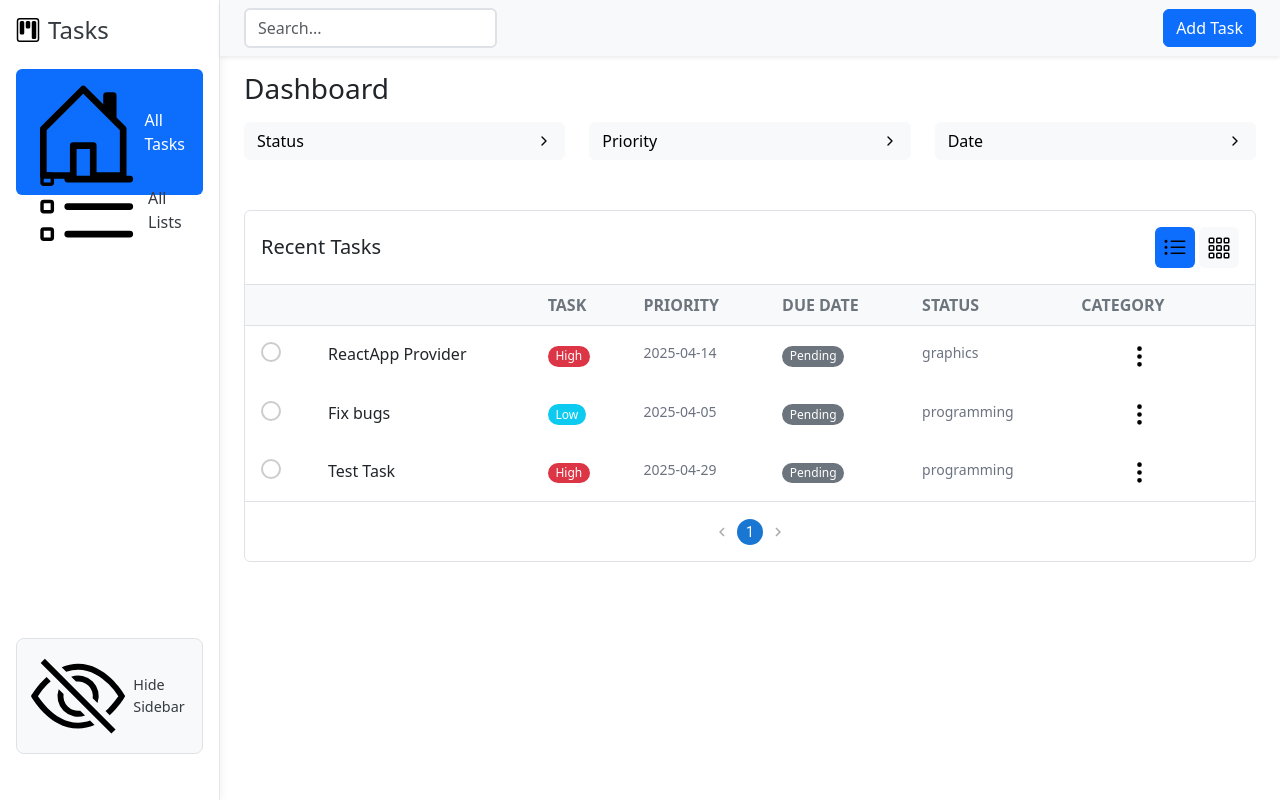
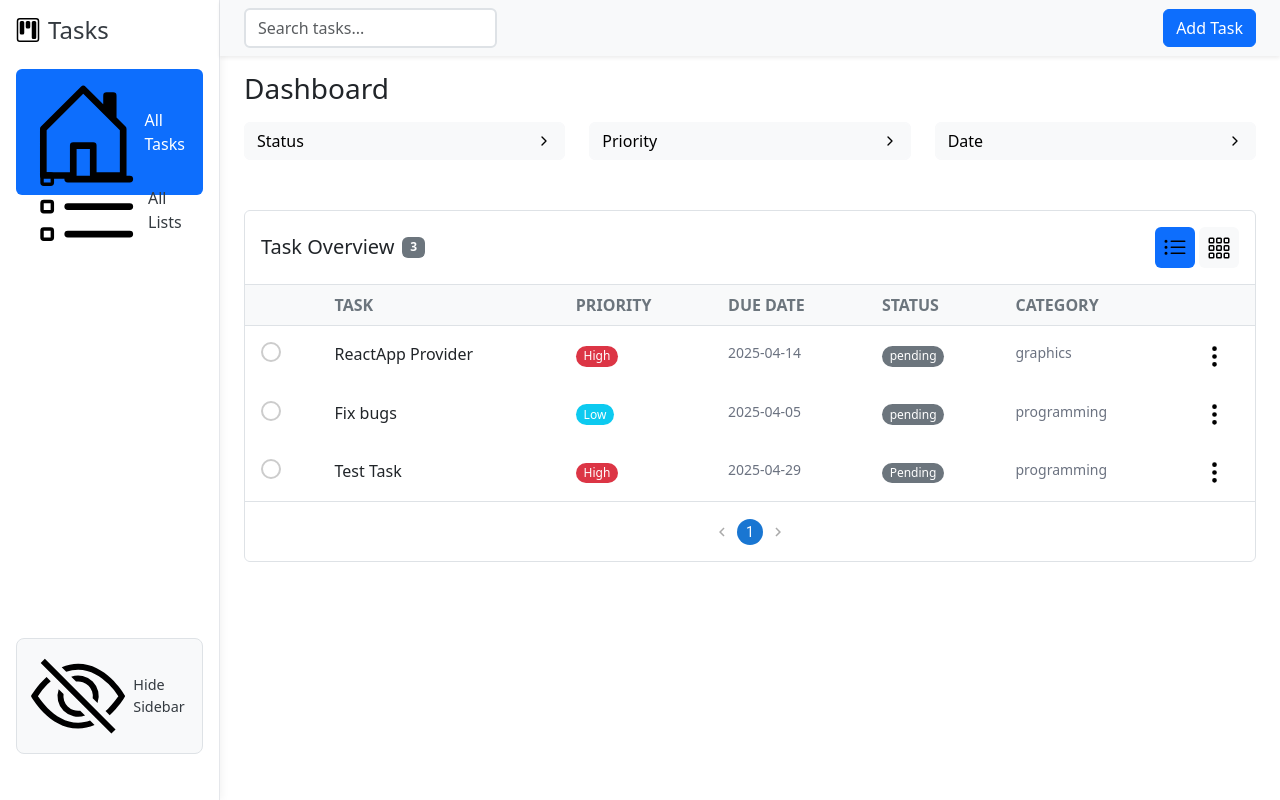
Before and after one commit to zeyadwaled25/Task-Management-System, a React (Vite) app: page / in a window 1280 px wide. Built offline with nearby package versions, Linux system fonts and the light colour scheme; data requests are answered from the project's data file.

Commit message:
Refactor App component to integrate SearchContext, update routing to remove unnecessary props, and enhance Table component with improved search functionality and UI updates

```diff
--- a/src/App.jsx
+++ b/src/App.jsx
@@ -1,27 +1,27 @@
-import React, { useState } from "react";
+import React from "react";
 import { RouterProvider } from "react-router-dom";
 
 // Contexts
 import { TaskProvider } from "./context/TaskContext";
 import { ModalProvider } from "./context/ModalContext";
+import { SearchProvider } from "./context/SearchContext";
 
 // Router
 import createRouter from "./router";
 
 const AppWithContextRouter = () => {
-  const [searchQuery, setSearchQuery] = useState("");
-
-  const router = createRouter(searchQuery, setSearchQuery);
-
+  const router = createRouter();
   return <RouterProvider router={router} />;
 };
 
 const App = () => (
-  <ModalProvider>
-    <TaskProvider>
-      <AppWithContextRouter />
-    </TaskProvider>
-  </ModalProvider>
+  <SearchProvider>
+    <ModalProvider>
+      <TaskProvider>
+        <AppWithContextRouter />
+      </TaskProvider>
+    </ModalProvider>
+  </SearchProvider>
 );
 
 export default App;
--- a/src/Applayout.jsx
+++ b/src/Applayout.jsx
@@ -11,10 +11,12 @@ import EditListContent from "./components/Navbar/EditListContent";
 
 import { TaskContext } from "./context/TaskContext";
 import { useModal } from "./context/ModalContext";
+import { useSearch } from "./context/SearchContext";
 
-const AppLayout = ({ searchQuery, setSearchQuery }) => {
+const AppLayout = () => {
   const { addTaskToList, lists } = useContext(TaskContext);
   const { modalState } = useModal();
+  const { searchQuery } = useSearch();
   const [selectedList, setSelectedList] = useState(null);
   const [isSidebarOpen, setIsSidebarOpen] = useState(true);
   const toggleSidebar = () => setIsSidebarOpen(!isSidebarOpen);
@@ -52,9 +54,9 @@ const AppLayout = ({ searchQuery, setSearchQuery }) => {
     <div className="app d-flex">
       <Sidebar isSidebarOpen={isSidebarOpen} toggleSidebar={toggleSidebar} />
       <div className="d-flex flex-column flex-grow-1">
-        <Navbar setSearchQuery={setSearchQuery} />
+        <Navbar />
         <div className="flex-grow-1">
-          <Outlet />
+          <Outlet context={{ searchQuery }} />
         </div>
       </div>
       <GlobalModal>{renderModalContent()}</GlobalModal>
--- a/src/BackEnd/db.json
+++ b/src/BackEnd/db.json
@@ -3,7 +3,7 @@
     {
       "id": "1",
       "name": "graphics",
-      "status": "Pending",
+      "status": "Completed",
       "date": "2025-04-26"
     },
     {
@@ -18,7 +18,7 @@
       "id": "1744618356929",
       "name": "ReactApp Provider",
       "description": "",
-      "status": "Pending",
+      "status": "pending",
       "priority": "High",
       "date": "2025-04-14",
       "keywords": [],
@@ -29,7 +29,7 @@
       "id": "3",
       "name": "Fix bugs",
       "description": "",
-      "status": "Pending",
+      "status": "pending",
       "priority": "Low",
       "date": "2025-04-05",
       "keywords": [
--- a/src/components/Navbar/navBar.jsx
+++ b/src/components/Navbar/navBar.jsx
@@ -1,23 +1,45 @@
 // src/components/Navbar/navBar.jsx
-import React from "react";
+import React, { useState } from "react";
 import { useModal } from "../../context/ModalContext";
+import { useSearch } from "../../context/SearchContext";
 
-const Navbar = ({ setSearchQuery }) => {
+const Navbar = () => {
   const { openModal } = useModal();
+  const { setSearchQuery } = useSearch();
+  const [searchValue, setSearchValue] = useState("");
 
   const handleSearchChange = (e) => {
-    setSearchQuery(e.target.value);
+    const value = e.target.value;
+    setSearchValue(value);
+    setSearchQuery(value);
+  };
+
+  const handleClearSearch = () => {
+    setSearchValue("");
+    setSearchQuery("");
   };
 
   return (
     <nav className="navbar navbar-expand-lg navbar-light bg-light text-dark shadow-sm">
       <div className="container-fluid px-4">
-        <input
-          className="form-control rounded w-25 bg-white text-dark border-2"
-          type="text"
-          onChange={handleSearchChange}
-          placeholder="Search..."
-        />
+        <div className="position-relative w-25">
+          <input
+            className="form-control rounded bg-white text-dark border-2"
+            type="text"
+            value={searchValue}
+            onChange={handleSearchChange}
+            placeholder="Search tasks..."
+          />
+          {searchValue && (
+            <button
+              className="position-absolute top-50 end-0 translate-middle-y bg-transparent border-0 pe-2"
+              onClick={handleClearSearch}
+              aria-label="Clear search"
+            >
+              <span aria-hidden="true">&times;</span>
+            </button>
+          )}
+        </div>
         <button
           className="
           btn btn-primary w-auto ms-2"
--- a/src/components/Table/Table.jsx
+++ b/src/components/Table/Table.jsx
@@ -1,14 +1,15 @@
 import { useEffect, useMemo, useState, useContext } from "react";
 import { TaskContext } from "../../context/TaskContext";
+import { useSearch } from "../../context/SearchContext";
 import Filter from "./Filter";
 import "./Table.css";
 import { Grid3x3Gap, ListUl, CheckCircleFill } from "react-bootstrap-icons"; // أضفنا CheckCircleFill
 import { Pagination } from "@mui/material";
 import Options from "./Options/Options";
 
-function Table({ searchQuery }) {
+function Table () {
   const { tasks, updateTask } = useContext(TaskContext);
-  const [selectedTasks, setSelectedTasks] = useState([]);
+  const { searchQuery } = useSearch();
   const [viewMode, setViewMode] = useState("table");
 
   const tableSize = 5;
@@ -32,9 +33,12 @@ function Table({ searchQuery }) {
           !filterOptions.priority || task.priority === filterOptions.priority;
         const matchesStatus =
           !filterOptions.status || task.status === filterOptions.status;
-        const matchesSearch = task.name
-          .toLowerCase()
-          .includes(searchQuery.toLowerCase());
+        const query = searchQuery.toLowerCase().trim();
+        const matchesSearch = query === "" ||
+          task.name.toLowerCase().includes(query) ||
+          task.category.toLowerCase().includes(query) ||
+          (task.description && task.description.toLowerCase().includes(query));
+
         return matchesPriority && matchesStatus && matchesSearch;
       })
       .sort((a, b) => {
@@ -47,6 +51,15 @@ function Table({ searchQuery }) {
         }
       });
   }, [tasks, filterOptions, searchQuery]);
+  // Reset to first page when search or filters change
+  useEffect(() => {
+    setPagination(prev => ({
+      ...prev,
+      currentPage: 1,
+      from: 0,
+      to: tableSize
+    }));
+  }, [searchQuery, filterOptions]);
 
   // تعديل الدالة عشان تعمل toggle بين "Completed" و "pending"
   const handleMarkAsCompleted = async (task) => {
@@ -85,6 +98,22 @@ function Table({ searchQuery }) {
     return () => mediaQuery.removeEventListener("change", handleMediaChange);
   }, []);
 
+  // Show message when no tasks match the search query
+  if (filteredTasks.length === 0 && searchQuery) {
+    return (
+      <div className="table-container py-3 pb-md-0 px-4">
+        <Filter
+          filterOptions={filterOptions}
+          setFilterOptions={setFilterOptions}
+        />
+        <div className="table-content border rounded p-5 text-center">
+          <h3 className="text-muted">No tasks found matching "{searchQuery}"</h3>
+          <p>Try adjusting your search or filters</p>
+        </div>
+      </div>
+    );
+  }
+
   return (
     <div className="table-container py-3 pb-md-0 px-4">
       <Filter
@@ -94,7 +123,10 @@ function Table({ searchQuery }) {
       <div className="table-content border rounded">
         <div className="p-3">
           <div className="d-flex justify-content-between align-items-center">
-            <h3 className="h5 text-dark mb-0">Recent Tasks</h3>
+            <h3 className="h5 text-dark mb-0 d-flex align-items-center">
+              {searchQuery ? `Search Results for "${searchQuery}"` : "Task Overview"}
+              {filteredTasks.length > 0 && <span className="ms-2 badge bg-secondary">{filteredTasks.length}</span>}
+            </h3>
             <div className="view d-flex gap-1">
               <button
                 className={`btn btn-light p-2 text-muted border-0 ${
@@ -122,7 +154,6 @@ function Table({ searchQuery }) {
                 <thead className="border-bottom border-top">
                   <tr className="table-light">
                     <th className="px-3 py-2"></th> {/* عمود الدايرة */}
-                    <th className="px-3 py-2"></th> {/* عمود الـ checkbox */}
                     <th className="text-secondary text-uppercase px-3 py-2">
                       Task
                     </th>
@@ -144,12 +175,17 @@ function Table({ searchQuery }) {
                 <tbody>
                   {filteredTasks
                     .slice(pagination.from, pagination.to)
-                    .map((task) => (
+                    .map((task) => {
+                      // Highlight the search term in task name
+                      let taskName = task.name;
+                      if (searchQuery) {
+                        const regex = new RegExp(`(${searchQuery})`, 'gi');
+                        taskName = taskName.replace(regex, '<mark>$1</mark>');
+                      }
+
+                      return (
                         <tr
                           key={task.id}
-                        className={
-                          selectedTasks.includes(task.id) ? "table-active" : ""
-                        }
                         >
                           <td className="px-3 py-3">
                             <div
@@ -163,7 +199,10 @@ function Table({ searchQuery }) {
                               )}
                             </div>
                           </td>
-                        <td className="task-name px-3 py-3">{task.name}</td>
+                          <td
+                            className="task-name px-3 py-3"
+                            dangerouslySetInnerHTML={{ __html: taskName }}
+                          />
                           <td className="px-3 py-3 d-none d-sm-table-cell">
                             <span
                               className={`badge fw-normal ${
@@ -202,7 +241,8 @@ function Table({ searchQuery }) {
                             <Options task={task} />
                           </td>
                         </tr>
-                    ))}
+                      );
+                    })}
                 </tbody>
               </table>
             </div>
@@ -210,12 +250,18 @@ function Table({ searchQuery }) {
             <div className="grid-view p-3">
               {filteredTasks
                 .slice(pagination.from, pagination.to)
-                .map((task) => (
+                .map((task) => {
+                  // Highlight the search term in task name
+                  let taskName = task.name;
+                  if (searchQuery) {
+                    const regex = new RegExp(`(${searchQuery})`, 'gi');
+                    taskName = taskName.replace(regex, '<mark>$1</mark>');
+                  }
+
+                  return (
                     <div
                       key={task.id}
-                    className={`card mb-3 ${
-                      selectedTasks.includes(task.id) ? "table-active" : ""
-                    }`}
+                      className={"card mb-3"}
                     >
                       <div className="card-body">
                         <div className="d-flex justify-content-between align-items-center">
@@ -230,7 +276,10 @@ function Table({ searchQuery }) {
                                 <CheckCircleFill className="checkmark" />
                               )}
                             </div>
-                          <h5 className="task-name mb-0">{task.name}</h5>
+                            <h5
+                              className="task-name mb-0"
+                              dangerouslySetInnerHTML={{ __html: taskName }}
+                            />
                           </div>
                           <Options task={task} />
                         </div>
@@ -255,7 +304,8 @@ function Table({ searchQuery }) {
                         </p>
                       </div>
                     </div>
-                ))}
+                  );
+                })}
             </div>
           )}
         </div>
--- /dev/null
+++ b/src/context/SearchContext.jsx
@@ -0,0 +1,15 @@
+import React, { createContext, useContext, useState } from "react";
+
+const SearchContext = createContext();
+
+export const SearchProvider = ({ children }) => {
+  const [searchQuery, setSearchQuery] = useState("");
+
+  return (
+    <SearchContext.Provider value={{ searchQuery, setSearchQuery }}>
+      {children}
+    </SearchContext.Provider>
+  );
+};
+
+export const useSearch = () => useContext(SearchContext);
--- a/src/router.jsx
+++ b/src/router.jsx
@@ -9,23 +9,36 @@ import ManageListsPage from "./pages/ManageLists/ManageListsPage";
 import EditListPage from "./pages/EditList/EditListPage";
 import AppLayout from "./Applayout";
 
-const router = (searchQuery, setSearchQuery) =>
+const router = () =>
   createBrowserRouter([
     {
       path: "/",
-      element: (
-        <AppLayout searchQuery={searchQuery} setSearchQuery={setSearchQuery} />
-      ),
+      element: <AppLayout />,
       children: [
-        { path: "/", element: <Table searchQuery={searchQuery} /> },
+        {
+          path: "/",
+          element: <Table />,
+        },
         {
           path: "/lists-board",
-          element: <ListsBoard />, // ما عادش محتاجين نمرر lists أو onDeleteList
+          element: <ListsBoard />,
         },
-        { path: "/list/:id", element: <ListTasksPage /> },
-        { path: "/create-list", element: <CreateListPage /> },
-        { path: "/edit-list/:id", element: <EditListPage /> },
-        { path: "/manage", element: <ManageListsPage /> },
+        {
+          path: "/list/:id",
+          element: <ListTasksPage />,
+        },
+        {
+          path: "/create-list",
+          element: <CreateListPage />,
+        },
+        {
+          path: "/edit-list/:id",
+          element: <EditListPage />,
+        },
+        {
+          path: "/manage",
+          element: <ManageListsPage />,
+        },
       ],
     },
   ]);
```
Also changed, not shown: src/components/Table/Table.css (+17 -0 lines). Lines whose indentation alone changed are shown as unchanged.
